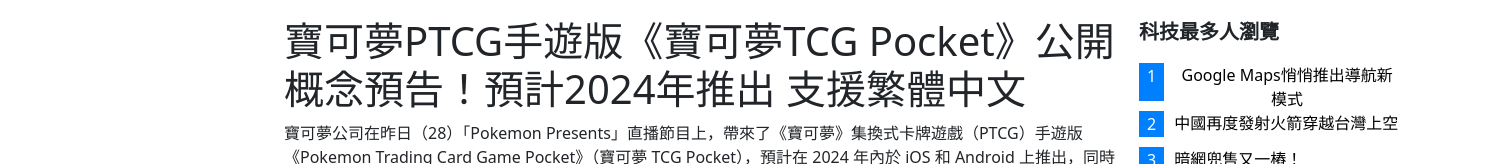
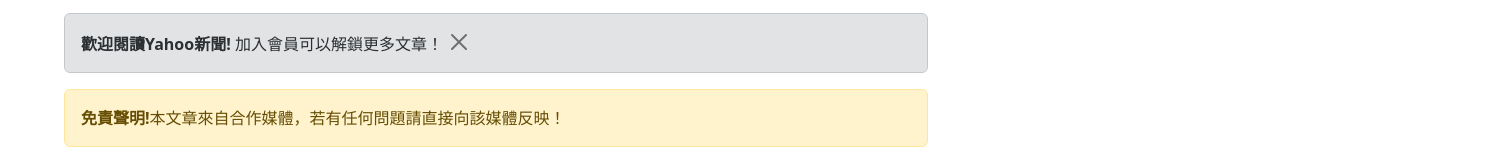
Before and after one commit to aelgy/bootstrap_install, a plain HTML site: page index.html in a window 1280 px wide. Shown: the part 221-385 px from the top of the page, 1492 px wide, since content can reach past the window. Drawn offline with nearby package versions, Linux system fonts and the light colour scheme.

Commit message:
add alert

```diff
--- a/index.html
+++ b/index.html
@@ -170,6 +170,13 @@
         </ul>
       </li>
     </ul>
+    <div class="alert alert-secondary" role="alert">
+      <strong>歡迎閱讀Yahoo新聞!</strong> 加入會員可以解鎖更多文章！
+      <button type="button" class="btn-close" data-bs-dismiss="alert" aria-label="Close"></button>
+    </div>
+    <div class="alert alert-warning" role="alert">
+      <strong>免責聲明!</strong>本文章來自合作媒體，若有任何問題請直接向該媒體反映！
+    </div>
     <div class="container text-center">
       <div class="row">
         <div class="col-9">
--- a/style.css
+++ b/style.css
@@ -1,6 +1,5 @@
 #content {
-  width: 1300px;
-  margin: 0 10% 0 15%;
+  margin: 0 5% 0 5%;
 }
 
 .photo {
@@ -68,3 +67,13 @@ a:hover {
 div .mostView {
   margin: 20px 0px 20px 0px;
 }
+
+div .alert-secondary {
+  margin: 16px 0px 0px 0px;
+  width: 75%;
+}
+
+div .alert-warning {
+  margin: 16px 0px 0px 0px;
+  width: 75%;
+}
```
